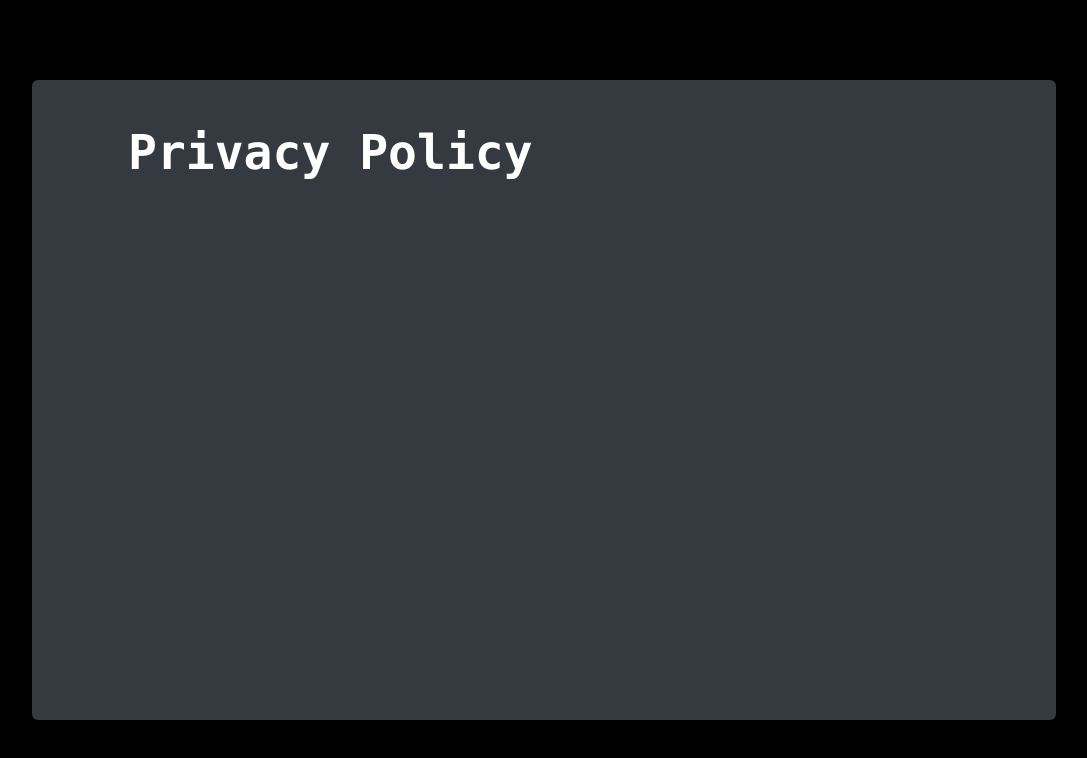
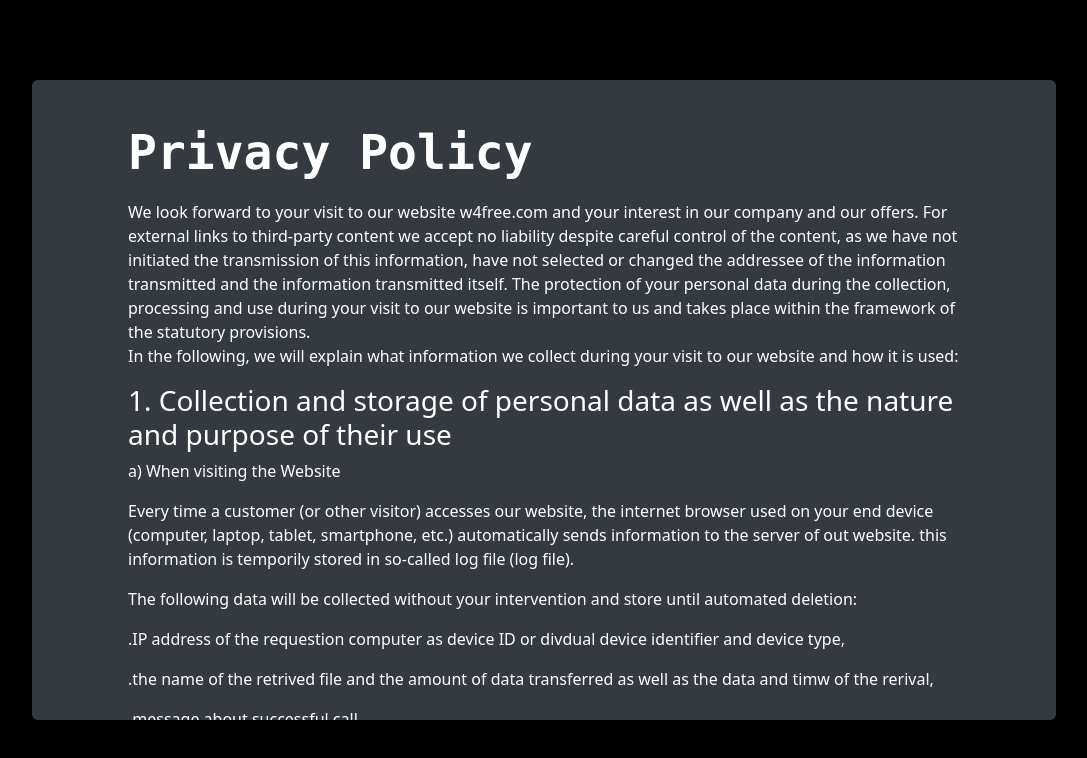
Before and after one commit to Tomuzammil/wedotv, a React (Create React App) app: page /Privacy in a window 1280 px wide. Shown: the top 758 px of the page, without its empty margins (96-1183 px from the left). Built offline with nearby package versions, Linux system fonts and the light colour scheme.

Commit message:
privacy page updata

```diff
--- a/src/Web-screen-page/PrivacyPage.jsx
+++ b/src/Web-screen-page/PrivacyPage.jsx
@@ -10,7 +10,44 @@ export default class PrivacyPage extends Component {
     >
 <div className='w-[80vw] h-[80vh] bg-[#343a40] absolute top-[10%] left-[10%] overflow-hidden overflow-y-scroll px-24 py-5 rounded-md'>
     <h1 className='text-white text-5xl mb-4 font-mono font-semibold'>Privacy Policy</h1>
-    <p className='text-white'></p>
+    <div className="text-white">
+      <p className="">We look forward to your visit to our website w4free.com and your interest in our company and our offers. For external links to third-party content we accept no liability despite careful control of the content, as we have not initiated the transmission of this information, have not selected or changed the addressee of the information transmitted and the information transmitted itself. The protection of your personal data during the collection, processing and use during your visit to our website is important to us and takes place within the framework of the statutory provisions.
+<br />
+In the following, we will explain what information we collect during your visit to our website and how it is used:</p>
+{/* 1 */}
+<div className="1 ">
+  <h3>1. Collection and storage of personal data as well as the nature and purpose of their use</h3>
+  <p>a) When visiting the Website</p>
+  <p>Every time a customer (or other visitor) accesses our website, the internet browser used on your end device (computer, laptop, tablet, smartphone, etc.) automatically sends information to the server of out website. this information is temporily stored in so-called log file (log file).</p>
+  <p>The following data will be collected without your intervention and store until automated deletion:</p>
+  <p><span>.</span>IP address of the requestion computer as device ID or divdual device identifier and device type,</p>
+  <p><span>.</span>the name of the retrived file and the amount of data transferred as well as the data and timw of the rerival,</p>
+  <p><span>.message about successful call,</span></p>
+  <p><span>.requesting domain,</span></p>
+  <p><span>.description of the type of internet browser used and, if applicable, the operating system of your terminal and the name of your access provider</span></p>
+  <p><span>.Your browsing history and default weblog information, location data, including location data from your mobile device. Please note that for most mobile devices, you can control or disable the use of location services in the mobile device's settings menu.</span></p>
+  {/*  */}
+<p>Our legitimate interest in accordance. Art. 6 para. 1 sentence 1 lit. f DSGVO for the collection of data is based on the following purposes:</p>
+<p><span>.ensuring a smooth connection setup and comfortable use of the website,</span></p>
+<p><span>.Evaluation of system security and stability as well</span></p>
+<p><span>.for further administrative purposes.</span></p>
+{/*  */}
+<p>In no case we use the collected data for the purpose of drawing conclusions about you.</p>
+{/*  */}
+<p>b) By using our contact form <br />
+For questions of any kind, we offer you the opportunity to contact us via a form provided on the website. At least the indication of a valid e-mail address and your name is required so that we know from whom the request originates and in order to be able to answer them. Further information can be provided voluntarily.</p>
+{/*  */}
+<p>The data processing for the purpose of contacting us is in accordance with. Art. 6 para. 1 sentence 1 lit. a DSGVO based on your voluntarily granted consent.</p>
+<p>The personal data collected by us for the use of the contact form will be automatically deleted after completion of the request made by you.</p>
+<p>c) Upon conclusion of a contractual relationship</p>
+{/*  */}
+
+<p>When concluding a contractual relationship on our website (eg registration on the website / platform), we ask you for the following personal data:</p>
+<p><span>.Data that personally identifies you, such as last name, first name and e-mail address</span></p>
+<p><span>.</span></p>
+<p><span>.</span></p>
+</div>
+    </div>
 </div>
     </div>
     )
```
